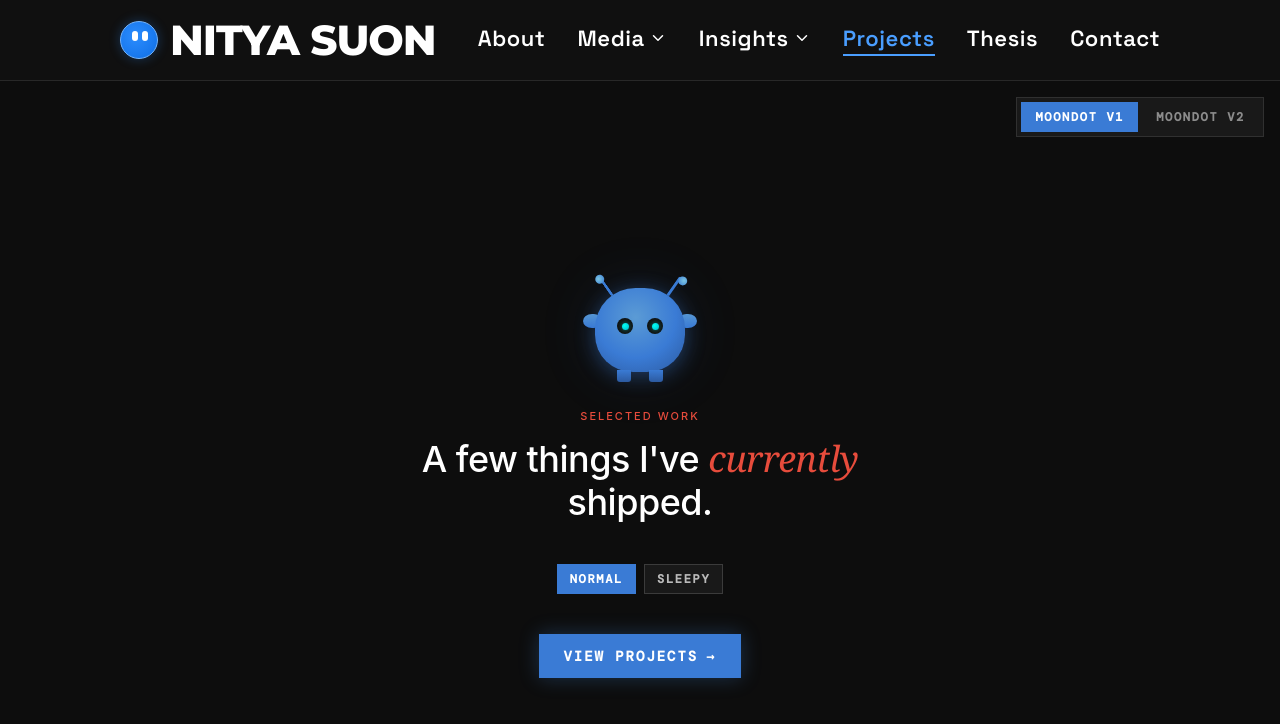
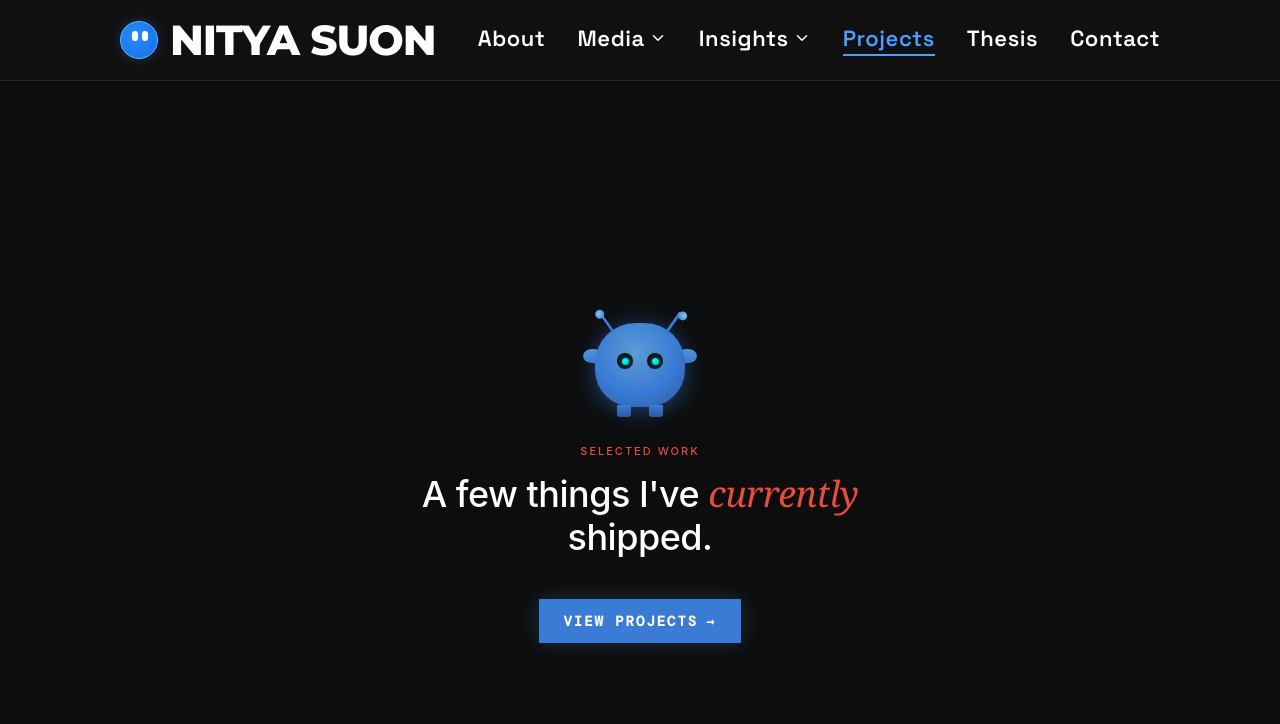
Before and after one commit to NityaSu/Publix, a Nuxt app: page /projects in a window 1280 px wide. Shown: the top 724 px of the page. Built offline with nearby package versions, Linux system fonts and the light colour scheme; a web font is replaced by a local one.

Commit message:
Refactor projects.vue to remove version switching functionality and related UI elements. Simplify the main template structure while maintaining the project display logic. Update styles for improved consistency and clarity.

```diff
--- a/pages/projects.vue
+++ b/pages/projects.vue
@@ -4,22 +4,15 @@ import ProjectBot from '~/component/ProjectBot.vue';
 import ProjectCard from '~/component/ProjectCard.vue';
 import { projects } from '~/data/projects';
 
-type BotVersion = 'v1' | 'v2';
-
 useHead({
   title: 'Projects',
 });
 
 const mode = ref<'normal' | 'sleepy'>('normal');
-const version = ref<BotVersion>('v1');
 const showProjects = ref(false);
 
 const toggleMode = () => {
   mode.value = mode.value === 'normal' ? 'sleepy' : 'normal';
-};
-
-const setVersion = (next: BotVersion) => {
-  version.value = next;
 };
 
 const enterProjects = () => {
@@ -32,40 +25,15 @@ const backToHero = () => {
 </script>
 
 <template>
-  <main
-    class="relative min-h-screen w-full overflow-hidden bg-[#0d0d0d] project-page"
-    :class="{ 'v2-active': version === 'v2' }"
-  >
+  <main class="relative min-h-screen w-full overflow-hidden bg-[#0d0d0d] project-page">
     <!-- Intro view -->
     <section
       v-show="!showProjects"
       class="relative z-10 flex min-h-screen w-full items-center justify-center px-6"
     >
-      <!-- Version switcher -->
-      <div class="version-switcher">
-        <button
-          type="button"
-          class="version-btn v1"
-          :class="{ active: version === 'v1' }"
-          @click="setVersion('v1')"
-        >
-          Moondot V1
-        </button>
-        <button
-          type="button"
-          class="version-btn v2"
-          :class="{ active: version === 'v2' }"
-          @click="setVersion('v2')"
-        >
-          Moondot V2
-        </button>
-      </div>
-
       <div class="relative z-10 flex flex-col items-center text-center project-tagline">
-        <!-- Bot -->
         <ProjectBot
           :mode="mode"
-          :version="version"
           class="mb-6 cursor-pointer"
           role="button"
           tabindex="0"
@@ -80,29 +48,9 @@ const backToHero = () => {
           A few things I've <em class="project-emphasis">currently</em><br />shipped.
         </h1>
 
-        <div class="mt-8 md:mt-10 flex items-center gap-2">
-          <button
-            type="button"
-            class="oc-btn"
-            :class="{ active: mode === 'normal' }"
-            @click="mode = 'normal'"
-          >
-            Normal
-          </button>
-          <button
-            type="button"
-            class="oc-btn"
-            :class="{ active: mode === 'sleepy' }"
-            @click="mode = 'sleepy'"
-          >
-            Sleepy
-          </button>
-        </div>
-
         <button
           type="button"
-          class="mt-10 inline-flex items-center gap-2 rounded-none px-6 py-3 font-dm font-bold text-sm uppercase tracking-[0.14em] text-white shadow-glow-sm transition-all duration-300 hover:scale-105"
-          :class="version === 'v1' ? 'bg-[#3a7bd5]' : 'bg-[#e74c3c]'"
+          class="mt-10 inline-flex items-center gap-2 rounded-none bg-[#3a7bd5] px-6 py-3 font-dm font-bold text-sm uppercase tracking-[0.14em] text-white shadow-glow-sm transition-all duration-300 hover:scale-105"
           @click="enterProjects"
         >
           View Projects
@@ -150,50 +98,6 @@ const backToHero = () => {
   font-family: -apple-system, BlinkMacSystemFont, 'Segoe UI', Roboto, sans-serif;
 }
 
-.version-switcher {
-  position: absolute;
-  top: 16px;
-  right: 16px;
-  z-index: 10;
-  display: flex;
-  gap: 4px;
-  background: rgba(255, 255, 255, 0.05);
-  border: 1px solid rgba(255, 255, 255, 0.1);
-  border-radius: 0;
-  padding: 4px;
-}
-
-.version-btn {
-  padding: 6px 14px;
-  border-radius: 0;
-  border: none;
-  background: transparent;
-  color: rgba(255, 255, 255, 0.5);
-  font-size: 12px;
-  font-weight: 700;
-  cursor: pointer;
-  transition: all 0.2s ease;
-  font-family: 'DM Mono', 'DM Mono fallback', ui-monospace, SFMono-Regular, Menlo, Consolas, monospace;
-  text-transform: uppercase;
-  letter-spacing: 0.14em;
-}
-
-.version-btn:hover {
-  color: rgba(255, 255, 255, 0.8);
-}
-
-.version-btn.active {
-  color: #fff;
-}
-
-.version-btn.v1.active {
-  background: #3a7bd5;
-}
-
-.version-btn.v2.active {
-  background: #e74c3c;
-}
-
 .project-tagline {
   pointer-events: none;
 }
@@ -228,36 +132,4 @@ const backToHero = () => {
   font-family: Georgia, serif;
   font-weight: 500;
 }
-
-.oc-btn {
-  padding: 5px 12px;
-  border-radius: 0;
-  border: 1px solid rgba(255, 255, 255, 0.15);
-  background: rgba(255, 255, 255, 0.05);
-  color: rgba(255, 255, 255, 0.7);
-  font-size: 12px;
-  font-weight: 700;
-  cursor: pointer;
-  transition: all 0.15s ease;
-  font-family: 'DM Mono', 'DM Mono fallback', ui-monospace, SFMono-Regular, Menlo, Consolas, monospace;
-  text-transform: uppercase;
-  letter-spacing: 0.14em;
-}
-
-.oc-btn:hover {
-  background: rgba(255, 255, 255, 0.1);
-  color: #fff;
-}
-
-.project-page:not(.v2-active) .oc-btn.active {
-  background: #3a7bd5;
-  color: #fff;
-  border-color: #3a7bd5;
-}
-
-.project-page.v2-active .oc-btn.active {
-  background: #e74c3c;
-  color: #fff;
-  border-color: #e74c3c;
-}
 </style>
```
